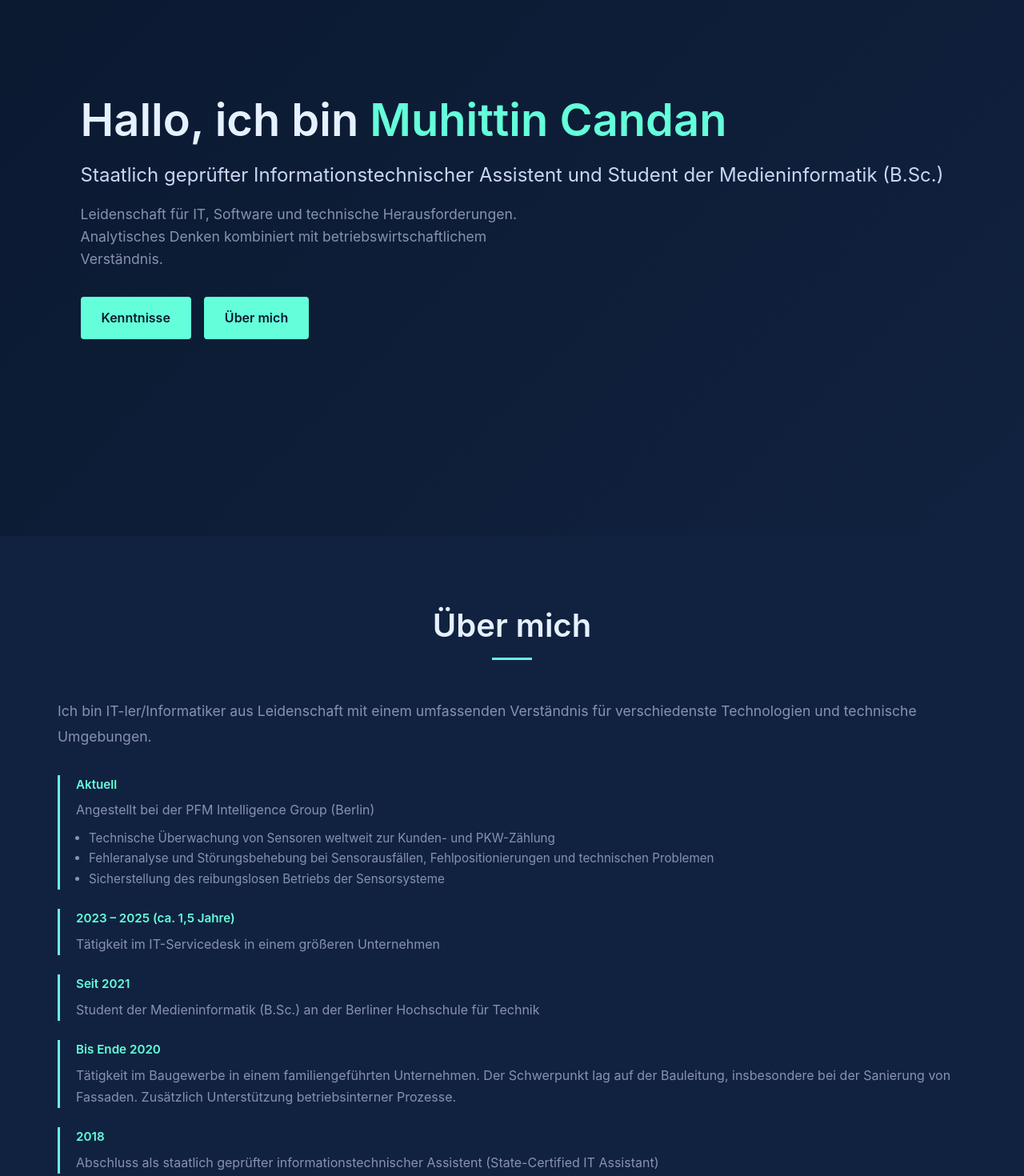
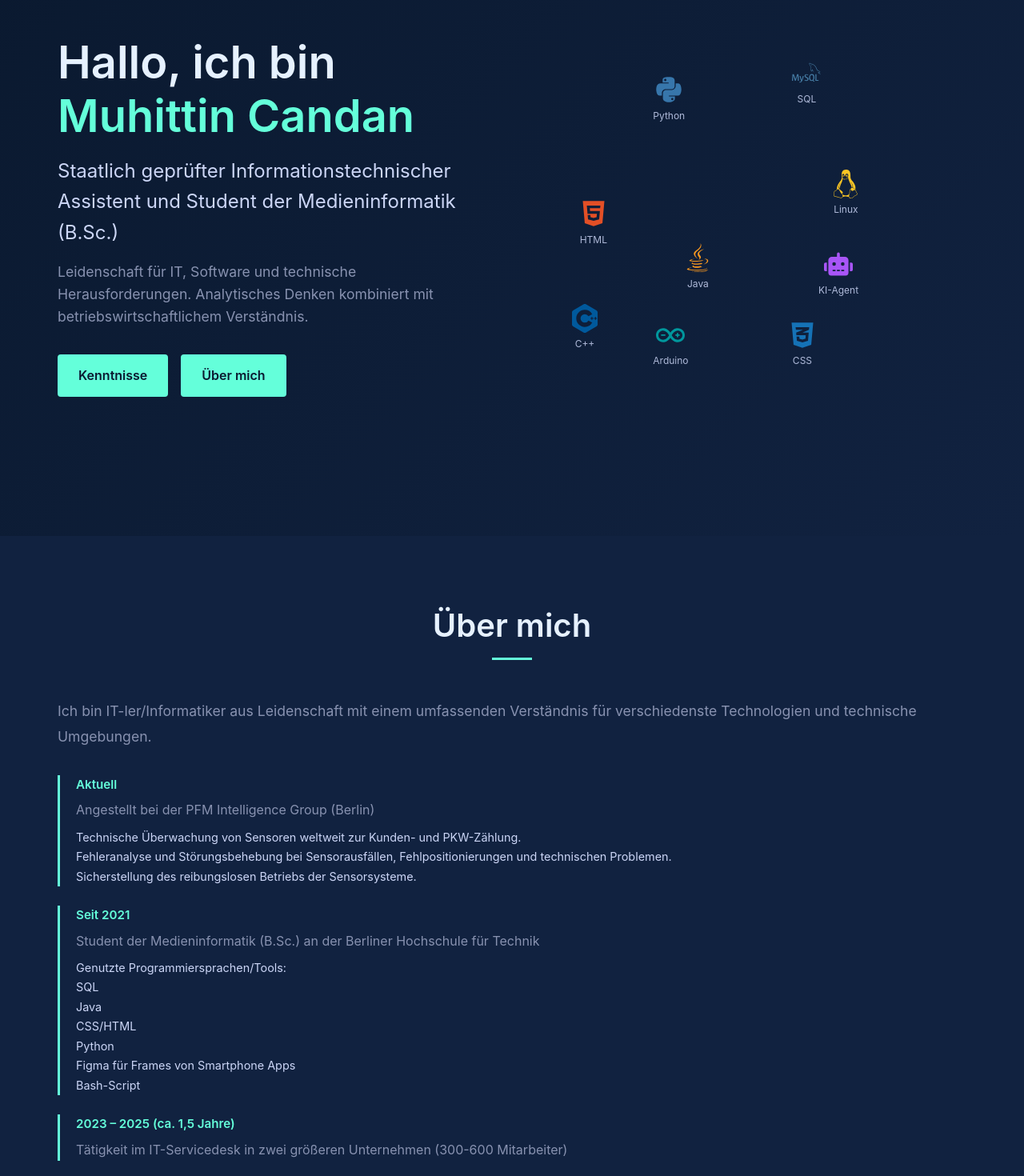
Before and after one commit to Muhittin-Candan/Portfolio_Frontend_MCandan, a React (Vite) app: page / in a window 1280 px wide. Shown: the part 200-1670 px from the top of the page at 80% size. Built offline with nearby package versions, Linux system fonts and the light colour scheme.

Commit message:
dynmaische icons

```diff
--- a/package.json
+++ b/package.json
@@ -10,7 +10,8 @@
   },
   "dependencies": {
     "react": "^18.2.0",
-    "react-dom": "^18.2.0"
+    "react-dom": "^18.2.0",
+    "react-icons": "^5.6.0"
   },
   "devDependencies": {
     "@vitejs/plugin-react": "^4.2.1",
--- a/src/LanguageContext.jsx
+++ b/src/LanguageContext.jsx
@@ -22,19 +22,17 @@ const translations = {
       intro: 'Ich bin IT-ler/Informatiker aus Leidenschaft mit einem umfassenden Verständnis für verschiedenste Technologien und technische Umgebungen.',
       currentTitle: 'Aktuell',
       current: 'Angestellt bei der PFM Intelligence Group (Berlin)',
-      currentDetails: [
-        'Technische Überwachung von Sensoren weltweit zur Kunden- und PKW-Zählung',
-        'Fehleranalyse und Störungsbehebung bei Sensorausfällen, Fehlpositionierungen und technischen Problemen',
-        'Sicherstellung des reibungslosen Betriebs der Sensorsysteme'
-      ],
+      currentSub: 'Technische Überwachung von Sensoren weltweit zur Kunden- und PKW-Zählung.\nFehleranalyse und Störungsbehebung bei Sensorausfällen, Fehlpositionierungen und technischen Problemen.\nSicherstellung des reibungslosen Betriebs der Sensorsysteme.',
       exp1Title: '2023 – 2025 (ca. 1,5 Jahre)',
-      exp1: 'Tätigkeit im IT-Servicedesk in einem größeren Unternehmen',
+      exp1: 'Tätigkeit im IT-Servicedesk in zwei größeren Unternehmen (300-600 Mitarbeiter)',
       exp2Title: 'Seit 2021',
       exp2: 'Student der Medieninformatik (B.Sc.) an der Berliner Hochschule für Technik',
-      exp3Title: 'Bis Ende 2020',
+      exp2Sub: 'Genutzte Programmiersprachen/Tools:\nSQL\nJava\nCSS/HTML\nPython\nFigma für Frames  von Smartphone Apps\nBash-Script',
+      exp3Title: '2015 – 2020 (Teilzeit + Minijob)',
       exp3: 'Tätigkeit im Baugewerbe in einem familiengeführten Unternehmen. Der Schwerpunkt lag auf der Bauleitung, insbesondere bei der Sanierung von Fassaden. Zusätzlich Unterstützung betriebsinterner Prozesse.',
       exp4Title: '2018',
-      exp4: 'Abschluss als staatlich geprüfter informationstechnischer Assistent (State-Certified IT Assistant)'
+      exp4: 'Abschluss als staatlich geprüfter informationstechnischer Assistent',
+      exp4Sub: 'Schwerpunkte lagen auf: Informatik, Automatisierungstechnik, Elektrotechnik, Netzwerktechnik.\nProgrammiersprachen: C++, Java, Arduino (Mikrocontroller-Boards Programmierung von Sensoren usw.).\nAutomatisierungstechnik: Stark fokussiert auf den Umgang mit SPS mittels Siemens Simatic.'
     },
     projects: {
       title: 'Kenntnisse',
@@ -69,19 +67,17 @@ const translations = {
       intro: 'I am a passionate IT professional with a comprehensive understanding of various technologies and technical environments.',
       currentTitle: 'Currently',
       current: 'Employed at PFM Intelligence Group (Berlin)',
-      currentDetails: [
-        'Technical monitoring of sensors worldwide for customer and vehicle counting',
-        'Error analysis and troubleshooting for sensor failures, misalignments and technical issues',
-        'Ensuring smooth operation of sensor systems'
-      ],
+      currentSub: 'Technical monitoring of sensors worldwide for customer and vehicle counting.\nError analysis and troubleshooting for sensor failures, misalignments and technical issues.\nEnsuring smooth operation of sensor systems.',
       exp1Title: '2023 – 2025 (approx. 1.5 years)',
-      exp1: 'Working in IT Servicedesk at a larger company',
+      exp1: 'Working in IT Servicedesk at two larger companies (300-600 employees)',
       exp2Title: 'Since 2021',
       exp2: 'Student of Media Informatics (B.Sc.) at Berlin University of Applied Sciences',
-      exp3Title: 'Until end of 2020',
+      exp2Sub: 'Programming languages/tools used:\nSQL\nJava\nCSS/HTML\nPython\nFigma for Frames of Smartphone Apps\nBash-Script',
+      exp3Title: '2015 – 2020 (Part-time + Minijob)',
       exp3: 'Working in the construction industry at a family-run company. Focus on site management, especially facade renovation. Additionally supporting internal business processes.',
       exp4Title: '2018',
-      exp4: 'Graduated as State-Certified IT Assistant (Staatlich geprüfter informationstechnischer Assistent)'
+      exp4: 'Abschluss als staatlich geprüfter informationstechnischer Assistent',
+      exp4Sub: 'Focus areas: Computer Science, Automation Technology, Electrical Engineering, Network Technology.\nProgramming languages: C++, Java, Arduino (microcontroller board programming of sensors etc.).\nAutomation Technology: Strongly focused on working with PLCs using Siemens Simatic.'
     },
     projects: {
       title: 'Skills',
--- a/src/sections/About.jsx
+++ b/src/sections/About.jsx
@@ -15,17 +15,16 @@ export default function About() {
               <div className="timeline-item">
                 <h3>{t('about.currentTitle')}</h3>
                 <p>{t('about.current')}</p>
-                <ul>
-                  {t('about.currentDetails').map((item, i) => <li key={i}>{item}</li>)}
-                </ul>
+                <p className="timeline-sub">{t('about.currentSub')}</p>
+              </div>
+              <div className="timeline-item">
+                <h3>{t('about.exp2Title')}</h3>
+                <p>{t('about.exp2')}</p>
+                <p className="timeline-sub">{t('about.exp2Sub')}</p>
               </div>
               <div className="timeline-item">
                 <h3>{t('about.exp1Title')}</h3>
                 <p>{t('about.exp1')}</p>
-              </div>
-              <div className="timeline-item">
-                <h3>{t('about.exp2Title')}</h3>
-                <p>{t('about.exp2')}</p>
               </div>
               <div className="timeline-item">
                 <h3>{t('about.exp3Title')}</h3>
@@ -34,6 +33,7 @@ export default function About() {
               <div className="timeline-item">
                 <h3>{t('about.exp4Title')}</h3>
                 <p>{t('about.exp4')}</p>
+                <p className="timeline-sub">{t('about.exp4Sub')}</p>
               </div>
             </div>
           </div>
--- a/src/sections/Hero.jsx
+++ b/src/sections/Hero.jsx
@@ -1,8 +1,65 @@
 import '../styles/hero.css'
 import { useLanguage } from '../LanguageContext.jsx'
+import { FaJava, FaPython, FaLinux, FaHtml5, FaCss3Alt, FaRobot } from 'react-icons/fa'
+import { SiArduino, SiMysql, SiCplusplus } from 'react-icons/si'
+import { useState, useCallback } from 'react'
+
+const icons = [
+  { Icon: FaJava,     label: 'Java',    color: '#f89820' },
+  { Icon: FaPython,   label: 'Python',  color: '#3776ab' },
+  { Icon: SiArduino,  label: 'Arduino', color: '#00979d' },
+  { Icon: SiMysql,    label: 'SQL',     color: '#4479a1' },
+  { Icon: FaLinux,    label: 'Linux',   color: '#fcc624' },
+  { Icon: FaHtml5,    label: 'HTML',    color: '#e34f26' },
+  { Icon: FaCss3Alt,  label: 'CSS',     color: '#1572b6' },
+  { Icon: FaRobot,    label: 'KI-Agent',color: '#a855f7' },
+  { Icon: SiCplusplus,label: 'C++',     color: '#00599c' },
+]
+
+
+function randomPos() {
+  return {
+    top:  Math.floor(Math.random() * 85),
+    left: Math.floor(Math.random() * 75),
+  }
+}
+
+function noOverlapPositions(count) {
+  const placed = []
+  const minDist = 18
+  let attempts = 0
+  while (placed.length < count && attempts < 1000) {
+    attempts++
+    const candidate = randomPos()
+    const overlap = placed.some(
+      p => Math.abs(p.top - candidate.top) < minDist && Math.abs(p.left - candidate.left) < minDist
+    )
+    if (!overlap) placed.push(candidate)
+  }
+  return placed.map(p => ({ top: `${p.top}%`, left: `${p.left}%` }))
+}
+
+function FloatingIcon({ Icon, label, color, style, onTouch }) {
+  return (
+    <div
+      className="floating-icon"
+      style={style}
+      onMouseEnter={onTouch}
+      onTouchStart={onTouch}
+    >
+      {Icon ? <Icon size={36} color={color} /> : null}
+      <span>{label}</span>
+    </div>
+  )
+}
 
 export default function Hero() {
   const { t } = useLanguage()
+  const [positions, setPositions] = useState(() => noOverlapPositions(icons.length))
+
+  const shuffle = useCallback(() => {
+    setPositions(noOverlapPositions(icons.length))
+  }, [])
 
   return (
     <section className="hero" id="home">
@@ -10,15 +67,27 @@ export default function Hero() {
         <div className="hero-content">
           <h1>{t('hero.greeting')} <span className="highlight">{t('hero.name')}</span></h1>
           <p className="subtitle">{t('hero.subtitle')}</p>
-          <p className="description">
-            {t('hero.description')}
-          </p>
+          <p className="description">{t('hero.description')}</p>
           <div className="cta-buttons">
             <a href="#skills" className="btn btn-primary">{t('hero.projectsBtn')}</a>
             <a href="#about" className="btn btn-primary">{t('hero.aboutBtn')}</a>
           </div>
         </div>
-
+        <div className="hero-visual">
+          {icons.map(({ Icon, label, color }, i) => (
+            <FloatingIcon
+              key={label}
+              Icon={Icon}
+              label={label}
+              color={color}
+              onTouch={shuffle}
+              style={{
+                ...positions[i],
+                animationDelay: `${i * 0.4}s`,
+              }}
+            />
+          ))}
+        </div>
       </div>
     </section>
   )
--- a/src/styles/about.css
+++ b/src/styles/about.css
@@ -37,6 +37,13 @@
   margin: 0;
 }
 
+.timeline-sub {
+  margin-top: 0.5rem !important;
+  font-size: 0.9rem !important;
+  color: var(--text-light) !important;
+  white-space: pre-line;
+}
+
 .timeline-item ul {
   margin: 0.5rem 0 0 1rem;
   padding: 0;
--- a/src/styles/hero.css
+++ b/src/styles/hero.css
@@ -6,8 +6,37 @@
 }
 
 .hero .container {
+  display: grid;
+  grid-template-columns: 1fr 1fr;
+  gap: 3rem;
+  align-items: center;
+}
+
+.hero-visual {
+  position: relative;
+  min-height: 420px;
+}
+
+.floating-icon {
+  position: absolute;
   display: flex;
+  flex-direction: column;
   align-items: center;
+  gap: 0.3rem;
+  animation: float 4s ease-in-out infinite;
+  transition: top 0.6s ease, left 0.6s ease;
+  cursor: pointer;
+}
+
+.floating-icon span {
+  font-size: 0.75rem;
+  color: var(--text-light);
+  opacity: 0.85;
+}
+
+@keyframes float {
+  0%, 100% { transform: translateY(0px); }
+  50%       { transform: translateY(-14px); }
 }
 
 .hero-content h1 {
@@ -45,6 +74,10 @@
     grid-template-columns: 1fr;
   }
 
+  .hero-visual {
+    display: none;
+  }
+
   .hero-content h1 {
     font-size: 2.5rem;
   }
```
Also changed, not shown: 1 other file (tests, documents, lock files or other folders).
